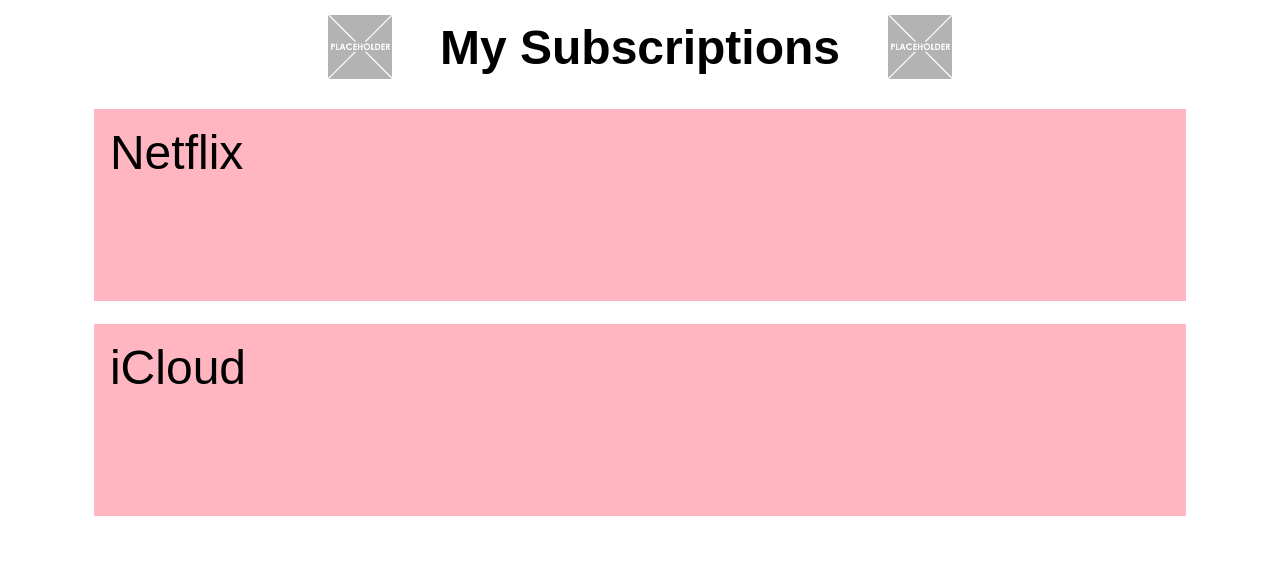
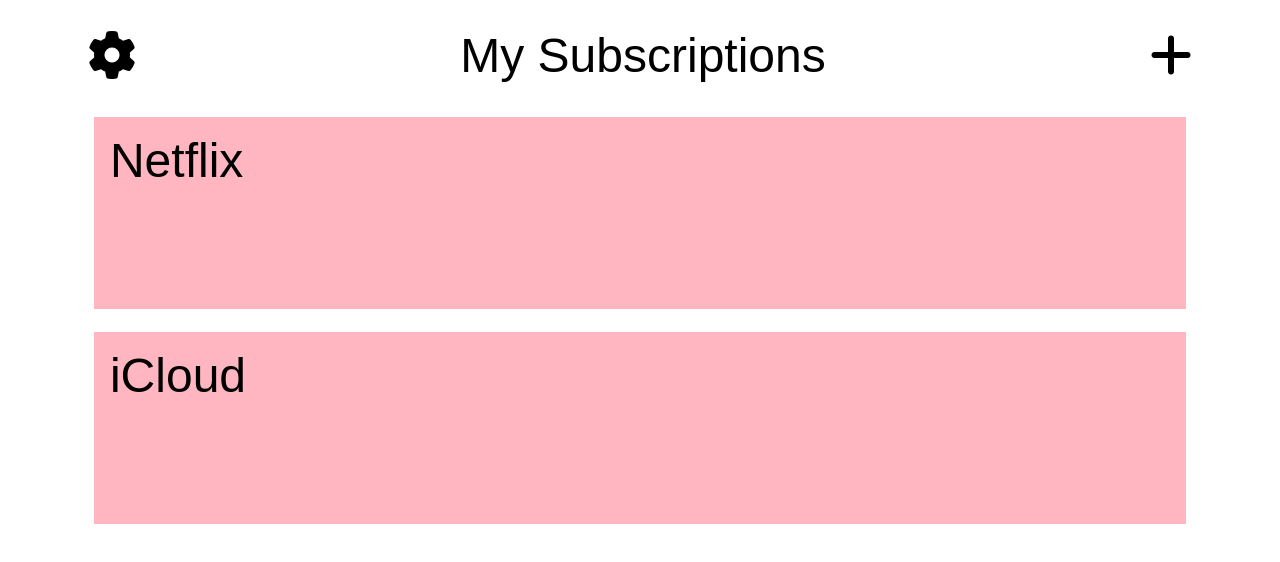
Before and after one commit to asciidiego/time, a website: page index.html in a window 1280 px wide. Drawn offline with nearby package versions, Linux system fonts and the light colour scheme.

Commit message:
feature: layout action bar
Also, moved Vue to the bottom of the body,
this would increase page render time.

```diff
--- a/index.html
+++ b/index.html
@@ -7,17 +7,17 @@
     <meta name="author" content="Diego Rodriguez">
     <meta name="description" content="Polaroo allows you to free your mind from financial stress.">
 
-    <!-- Vue -->
-    <script src="https://cdn.jsdelivr.net/npm/vue/dist/vue.js"></script>
+    <!-- Font Awesome -->
+    <script src="https://kit.fontawesome.com/44da81469e.js" crossorigin="anonymous"></script>
 </head>
 
 <body>
     <div id="app">
         <center>
             <div class="action-bar">
-                <img class="action-bar-button" src="./images/placeholder.png" alt="Button">
-                <h1 class="header">{{header}}</h1>
-                <img class="action-bar-button" src="./images/placeholder.png" alt="Button">
+                <i class="action-bar-item fas fa-cog"></i>
+                <p class="action-bar-item header">{{header}}</p>
+                <i class="action-bar-item fas fa-plus" alt="Add subscripition"></i>
             </div>
         </center>
         <ul class="subscription-list">
@@ -26,6 +26,10 @@
             </li>
         </ul>
     </div>
+
+    <!-- Vue -->
+    <script src="https://cdn.jsdelivr.net/npm/vue/dist/vue.js"></script>
+
     <script>
         const app = new Vue({
             el: '#app',
--- a/styles/index.css
+++ b/styles/index.css
@@ -1,21 +1,27 @@
 * {
     font-family: Arial, Helvetica, sans-serif;
+    font-stretch: expanded;
 }
 
 .action-bar {
     align-items: center;
-    display: inline-flex;
+    justify-content: space-between;
+    display: flex;
     max-height: 10%;
+    margin: 1em 2em;
 }
 
-.action-bar-button {
+.action-bar-item {
+    font-size: 3em;
+    margin: 1em;
+}
+
+.placeholder {
     height: 64px;
     width: 64px;
 }
 
 .header {
-    font-size: 3em;
-    margin: 1em;
     text-align: center;
 }
 
```
